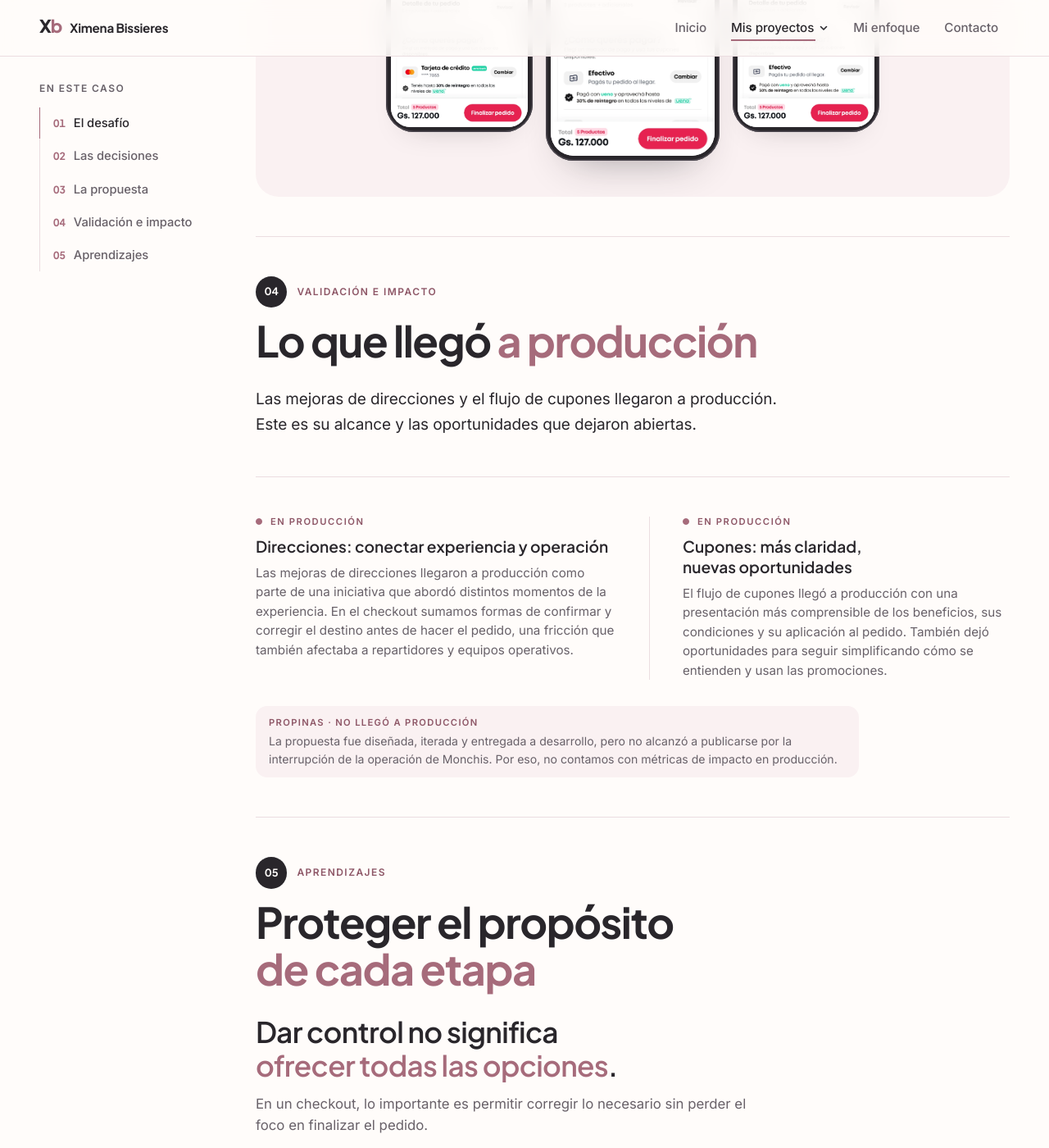
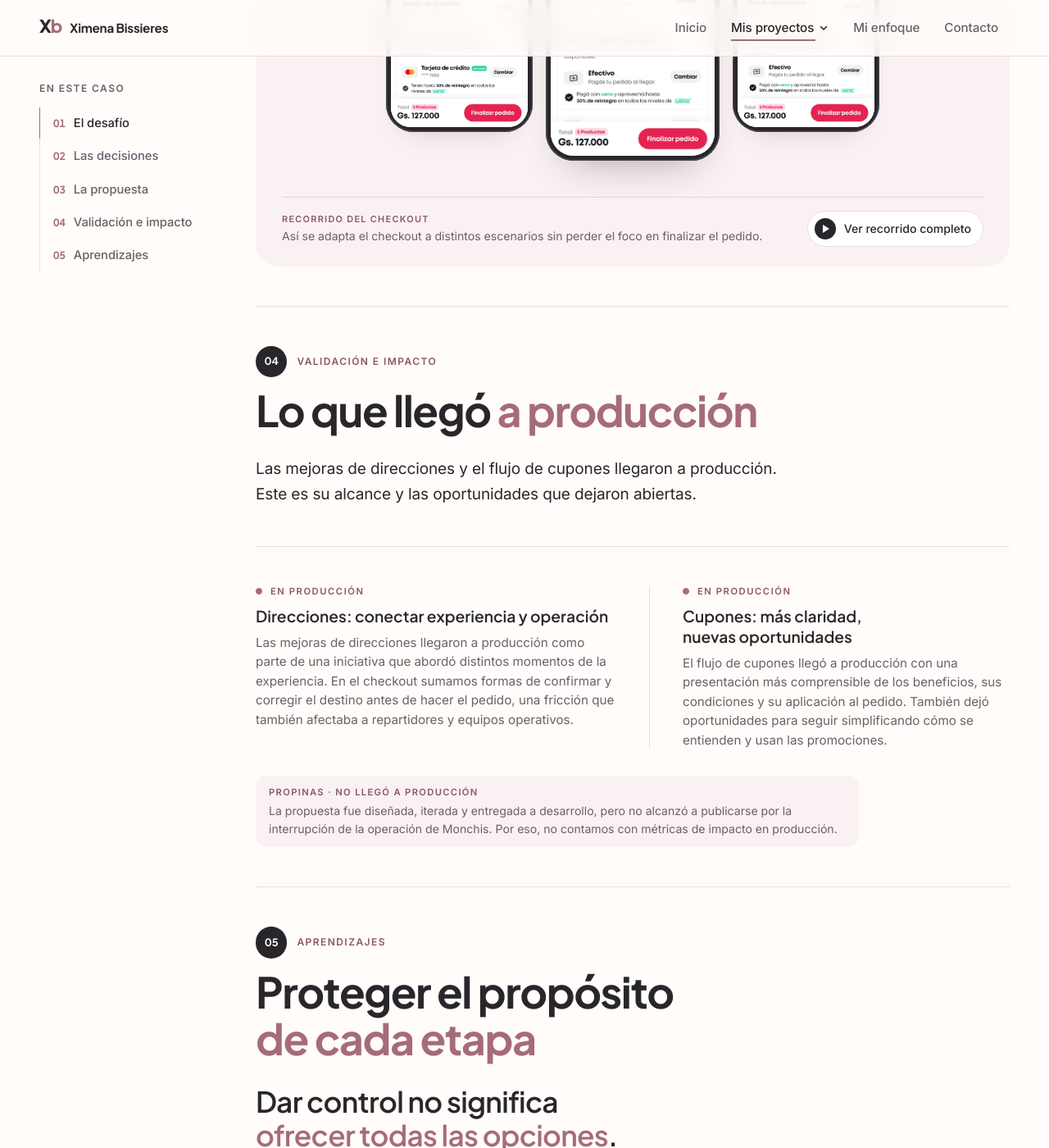
Before and after one commit to ximebissieres/Ximebissieres.github.io, a Jekyll site: the page built from proyectos/monchis.html, in a window 1280 px wide and 1400 px high, scrolled down 4985 px. Shown: the whole window at 82% size. Built offline with Jekyll 4.4.1, drawn with Linux system fonts in a browser that asks for light colours.

Commit message:
Monchis: recorrido del checkout en video al cierre de La propuesta
Acceso discreto dentro del panel de las tres pantallas; el video (V7) se abre en un modal accesible, sin autoplay, y se pausa al cerrar.

Co-Authored-By: Claude Opus 5.5 <noreply@anthropic.com>
Claude-Session: https://claude.ai/code/session_01DJ4kQgEHjb3PtnpPBBuZ5X

```diff
--- a/assets/main.js
+++ b/assets/main.js
@@ -344,3 +344,23 @@
     show(0);
   });
 })();
+
+/* ---------- Caso: video en modal ([data-video-open]) ----------
+   Se abre solo al hacer clic, no se reproduce solo, se pausa al cerrar y
+   devuelve el foco al botón. Escape cierra (comportamiento nativo de <dialog>). */
+(function () {
+  Array.prototype.forEach.call(document.querySelectorAll('[data-video-open]'), function (btn) {
+    var dlg = document.getElementById(btn.getAttribute('data-video-open'));
+    if (!dlg || typeof dlg.showModal !== 'function') return;
+    var video = dlg.querySelector('video');
+    function close() { if (video) video.pause(); if (dlg.open) dlg.close(); }
+    btn.addEventListener('click', function (e) {
+      e.preventDefault();
+      dlg.showModal();
+      var c = dlg.querySelector('[data-video-close]'); if (c) c.focus();
+    });
+    dlg.addEventListener('close', function () { if (video) video.pause(); btn.focus({ preventScroll: true }); });
+    dlg.addEventListener('click', function (e) { if (e.target === dlg) close(); });
+    var x = dlg.querySelector('[data-video-close]'); if (x) x.addEventListener('click', close);
+  });
+})();
--- a/assets/styles.css
+++ b/assets/styles.css
@@ -2071,3 +2071,25 @@ body { font-family: var(--sans); font-size: var(--fs-body); line-height: 1.65; f
   .lessons-list li::after, .lessons-list h3 { transition: none; }
   .lessons-list li:hover h3 { transform: none; }
 }
+
+/* Monchis · 03 La propuesta: acceso discreto al recorrido en video + modal */
+.prop-stage { border-radius: 28px; background: var(--bg-3); overflow: hidden; }
+.prop-stage .cscreens { background: transparent; border-radius: 0; }
+.video-cta { display: flex; flex-wrap: wrap; align-items: center; justify-content: space-between; gap: 12px 24px; margin: 0 clamp(18px, 3vw, 32px); padding: 16px 0 clamp(18px, 2.4vw, 24px); border-top: 1px solid color-mix(in srgb, var(--blush) 45%, transparent); }
+.video-cta p { flex: 1 1 22rem; font-size: .88rem; line-height: 1.5; color: var(--muted); }
+.video-cta-label { display: block; margin-bottom: 2px; font-size: .68rem; font-weight: var(--w-semibold); letter-spacing: .12em; text-transform: uppercase; color: var(--rose-ink); }
+.video-cta-btn { display: inline-flex; align-items: center; gap: 10px; padding: 8px 14px 8px 8px; border-radius: 999px; border: 1px solid var(--line); background: var(--surface); color: var(--ink); text-decoration: none; font: var(--w-medium) .88rem/1 var(--sans); white-space: nowrap; transition: border-color .25s var(--ease), background-color .25s var(--ease); }
+.vc-play { width: 26px; height: 26px; border-radius: 50%; background: var(--ink); position: relative; flex: none; transition: background-color .25s var(--ease); }
+.vc-play::after { content: ""; position: absolute; left: 10px; top: 8px; border-style: solid; border-width: 5px 0 5px 8px; border-color: transparent transparent transparent var(--bg); }
+@media (hover: hover) { .video-cta-btn:hover { border-color: var(--blush); } .video-cta-btn:hover .vc-play { background: var(--rose); } }
+.video-cta-btn:focus-visible { outline: 2px solid var(--rose); outline-offset: 3px; }
+
+.video-modal { padding: 0; border: 0; background: transparent; width: min(92vw, calc((100svh - 120px) * 16 / 9), 1200px); max-width: none; max-height: none; overflow: visible; }
+.video-modal::backdrop { background: rgba(41, 38, 43, .78); }
+.video-modal[open] { animation: vm-in .3s var(--ease) both; }
+@keyframes vm-in { from { opacity: 0; transform: translateY(8px) scale(.98); } to { opacity: 1; transform: none; } }
+.vm-inner { position: relative; }
+.video-modal video { display: block; width: 100%; height: auto; aspect-ratio: 16 / 9; border-radius: 16px; background: #000; }
+.vm-close { position: absolute; right: 0; bottom: calc(100% + 10px); width: 38px; height: 38px; border-radius: 50%; border: 0; background: var(--surface); color: var(--ink); font: 400 1.5rem/1 var(--sans); cursor: pointer; display: grid; place-items: center; }
+.vm-close:focus-visible { outline: 2px solid var(--blush); outline-offset: 3px; }
+@media (prefers-reduced-motion: reduce) { .video-modal[open] { animation: none; } }
--- a/proyectos/monchis.html
+++ b/proyectos/monchis.html
@@ -178,7 +178,22 @@ summary: 'En Monchis, los pedidos podían ser con envío a domicilio, retiro en
       <header class="chapter-head"><p class="eyebrow">La propuesta</p><h2 class="chapter-title">Una experiencia, <em>distintos escenarios</em></h2></header>
       <p class="lead">El nuevo checkout reunió en un mismo flujo la entrega, el detalle del pedido, los métodos de pago, los beneficios y las acciones para confirmarlo. Su estructura se adaptaba a envíos, retiros y pedidos agendados: cada bloque con un propósito, confirmar el pedido sin volver a empezar.</p>
       {% assign mp = site.data.projects | where: "slug", "monchis" | first %}
-      {% include case-screens.html project=mp inline=true %}
+      <div class="prop-stage">
+        {% include case-screens.html project=mp inline=true %}
+        <div class="video-cta">
+          <p><span class="video-cta-label">Recorrido del checkout</span>Así se adapta el checkout a distintos escenarios sin perder el foco en finalizar el pedido.</p>
+          <a class="video-cta-btn" href="/assets/video/monchis-checkout-v7.mp4" data-video-open="checkout-video" aria-haspopup="dialog"><span class="vc-play" aria-hidden="true"></span>Ver recorrido completo</a>
+        </div>
+      </div>
+      <dialog class="video-modal" id="checkout-video" aria-label="Recorrido completo del checkout de Monchis">
+        <div class="vm-inner">
+          <button type="button" class="vm-close" data-video-close aria-label="Cerrar video">×</button>
+          <video controls playsinline preload="none" poster="/assets/img/monchis-checkout-video-poster.webp" width="1920" height="1080">
+            <source src="/assets/video/monchis-checkout-v7.mp4" type="video/mp4">
+            Tu navegador no puede reproducir el video. <a href="/assets/video/monchis-checkout-v7.mp4">Descárgalo aquí</a>.
+          </video>
+        </div>
+      </dialog>
     </section>
 
     <section class="chapter" id="impacto" data-title="Validación e impacto">
```
Also changed, not shown: assets/img/monchis-checkout-video-poster.webp (added), 1 other file.
